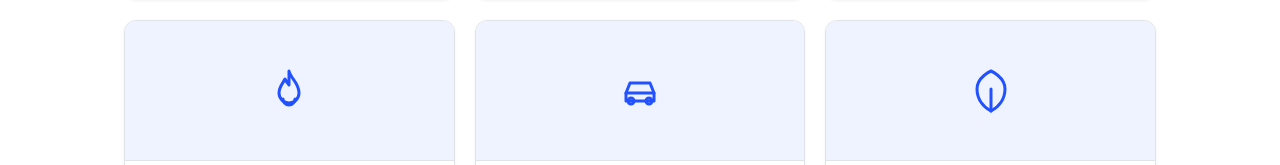
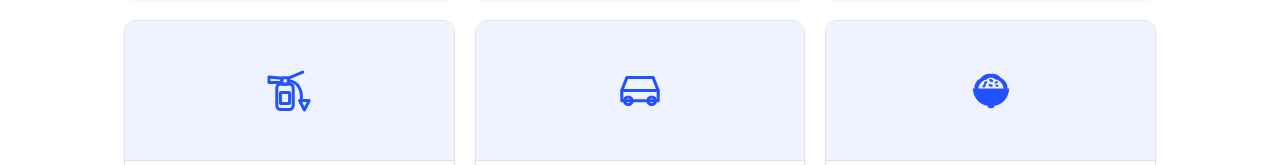
Before and after one commit to Justin-yww/my-portfolio, a website: page projects.html in a window 1280 px wide. Shown: the part 1650-1815 px from the top of the page. Drawn offline with Linux system fonts and the light colour scheme.

Commit message:
[UPDATE] Updated icons for project cards

```diff
--- a/projects.html
+++ b/projects.html
@@ -176,8 +176,8 @@
           <div class="project-card fade-in">
             <div class="project-image" aria-hidden="true">
               <svg viewBox="0 0 24 24">
-                <path d="M4 19V5M4 19h16" />
-                <path d="M8 17V11M12 17V8M16 17v-5" />
+                <path d="M3 19V4.5M3 19h18" />
+                <path d="M7 17V10M12 17V7M17 17V11" />
               </svg>
             </div>
             <div class="project-content">
@@ -210,10 +210,10 @@
           <div class="project-card fade-in">
             <div class="project-image" aria-hidden="true">
               <svg viewBox="0 0 24 24">
-                <path d="M4 8h11v12H4z" />
-                <path d="M4 12h11M8 8v12" />
-                <path d="M17 6.5c0-1.4 1.1-2.5 2.5-2.5S22 5.1 22 6.5 20.9 9 19.5 9H17v8" />
-                <circle cx="17" cy="18" r="1" />
+                <path d="M12 8V4H8" />
+                <rect x="4" y="8" width="16" height="12" rx="2" />
+                <path d="M2 14h2M20 14h2" />
+                <path d="M9 13v2M15 13v2" />
               </svg>
             </div>
             <div class="project-content">
@@ -339,10 +339,13 @@
           <div class="project-card fade-in">
             <div class="project-image" aria-hidden="true">
               <svg viewBox="0 0 24 24">
-                <path
-                  d="M12 2c1 4 5 6 5 11a5 5 0 1 1-10 0c0-3 2-5 3-7 1 2 2 3 2 3V2z"
-                />
-                <path d="M9 16a3 3 0 0 0 6 0" />
+                <rect x="5.9" y="8.5" width="8.2" height="12.8" rx="2" />
+                <rect x="7.7" y="12.8" width="4.6" height="5.5" rx="0.4" />
+                <rect x="8.4" y="5.4" width="3.3" height="3.2" rx="0.4" />
+                <path d="M8.4 5.6 2 5 2 7.8 8.4 7.7Z" />
+                <path d="M11.7 5.6 18.9 2.6" />
+                <path d="M11.7 6.9C16.7 7.2 19.1 12 17.9 17.9" />
+                <path d="M17.3 16.8h4.8L19.7 21.5Z" />
               </svg>
             </div>
             <div class="project-content">
@@ -374,10 +377,10 @@
           <div class="project-card fade-in">
             <div class="project-image" aria-hidden="true">
               <svg viewBox="0 0 24 24">
-                <path d="M5 17h14v-4l-2-5H7l-2 5v4z" />
-                <circle cx="7.5" cy="17" r="1.5" />
-                <circle cx="16.5" cy="17" r="1.5" />
-                <path d="M5 13h14" />
+                <path d="M2.9 16.9h18.2v-5.2l-2.6-6.5H5.5l-2.6 6.5v5.2z" />
+                <circle cx="6.15" cy="16.9" r="1.95" />
+                <circle cx="17.85" cy="16.9" r="1.95" />
+                <path d="M2.9 11.7h18.2" />
               </svg>
             </div>
             <div class="project-content">
@@ -415,11 +418,60 @@
           <!-- PROJECT #9 — NutriQuest -->
           <div class="project-card fade-in">
             <div class="project-image" aria-hidden="true">
-              <svg viewBox="0 0 24 24">
-                <path
-                  d="M12 22c-4-2-7-6-7-11C5 5 12 2 12 2s7 3 7 9c0 5-3 9-7 11z"
-                />
-                <path d="M12 22V11" />
+              <svg
+                viewBox="0 0 24 24"
+                style="fill: var(--accent-blue); stroke: none"
+              >
+                <g
+                  transform="translate(12 12) scale(0.93) translate(-12 -12) translate(0 -2.1)"
+                >
+                  <path
+                    fill-rule="evenodd"
+                    d="M2.2 12.8C2.5 18.4 6.4 21.7 10.2 22L10.2 22.35C10.2 23.05 10.8 23.4 12 23.4C13.2 23.4 13.8 23.05 13.8 22.35L13.8 22C17.6 21.7 21.5 18.4 21.8 12.8H2.2ZM3.2 12.8C2.9 10.6 4.2 8.2 6.6 7.1C8.2 5.2 10.4 4.5 12 5C13.6 4.5 15.8 5.2 17.4 7.1C19.8 8.2 21.1 10.6 20.8 12.8H3.2ZM5.2 12.8C5.4 10.6 7.2 8.4 9.6 7.9C10.8 6.6 13.2 6.6 14.4 7.9C16.8 8.2 18.6 10.4 18.8 12.8H5.2Z"
+                  />
+                  <ellipse
+                    cx="9.1"
+                    cy="9.6"
+                    rx="1.05"
+                    ry="0.68"
+                    transform="rotate(-38 9.1 9.6)"
+                  />
+                  <ellipse
+                    cx="12.1"
+                    cy="8.4"
+                    rx="1.15"
+                    ry="0.72"
+                    transform="rotate(22 12.1 8.4)"
+                  />
+                  <ellipse
+                    cx="14.8"
+                    cy="9.4"
+                    rx="0.95"
+                    ry="0.62"
+                    transform="rotate(-18 14.8 9.4)"
+                  />
+                  <ellipse
+                    cx="8.3"
+                    cy="11.3"
+                    rx="1.1"
+                    ry="0.68"
+                    transform="rotate(-48 8.3 11.3)"
+                  />
+                  <ellipse
+                    cx="11.8"
+                    cy="11.1"
+                    rx="1.15"
+                    ry="0.68"
+                    transform="rotate(8 11.8 11.1)"
+                  />
+                  <ellipse
+                    cx="15.2"
+                    cy="11.2"
+                    rx="0.9"
+                    ry="0.58"
+                    transform="rotate(18 15.2 11.2)"
+                  />
+                </g>
               </svg>
             </div>
             <div class="project-content">
```
